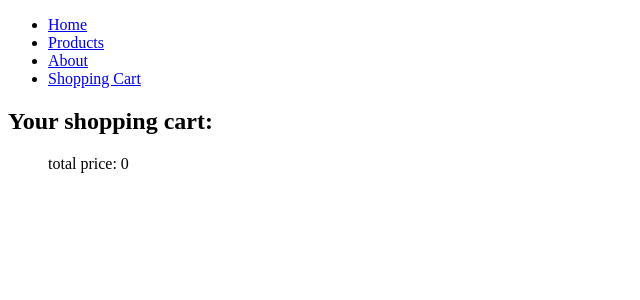
After one commit to spryima/online_shop, a Django app: page /shopping-cart/ in a window 1280 px wide. The commit adds this page. Shown: the top 300 px of the page, without its empty margins (0-640 px from the left). Run offline with Django 4.2, Linux system fonts and the light colour scheme; data that the repository does not hold is empty.

Commit message:
added navbar, about, main pages, shopping cart with total price calculation

```diff
--- /dev/null
+++ b/cart/urls.py
@@ -0,0 +1,9 @@
+from django.urls import path
+
+from cart.views import ShoppingCartListView
+
+urlpatterns = [
+    path("", ShoppingCartListView.as_view(), name="shopping-cart-view"),
+]
+
+app_name = "cart"
--- a/cart/views.py
+++ b/cart/views.py
@@ -1,3 +1,23 @@
-from django.shortcuts import render
+from django.views.generic import ListView
 
-# Create your views here.
+from .models import CartItem
+
+
+class ShoppingCartListView(ListView):
+    model = CartItem
+    template_name = "cart/shopping_cart.html"
+
+    def get_context_data(self, *, object_list=None, **kwargs):
+        context = super().get_context_data(**kwargs)
+
+        shopping_list = CartItem.objects.all()
+        total_price = 0
+
+        for item in shopping_list:
+            item.total_price = item.quantity * item.product.price
+            total_price += item.total_price
+
+        context["shopping_list"] = shopping_list
+        context["total_price"] = total_price
+
+        return context
--- a/home/urls.py
+++ b/home/urls.py
@@ -1,10 +1,10 @@
 from django.urls import path
 
-from home.views import HomePageView
-
+from home.views import HomePageView, AboutPageView
 
 urlpatterns = [
-    path('', HomePageView.as_view(), name='home'),
+    path('', HomePageView.as_view(), name='main'),
+    path('about/', AboutPageView.as_view(), name='about'),
 ]
 
 app_name = "home"
--- a/home/views.py
+++ b/home/views.py
@@ -2,4 +2,8 @@ from django.views.generic import TemplateView
 
 
 class HomePageView(TemplateView):
-    template_name = 'home/index.html'
+    template_name = "home/index.html"
+
+
+class AboutPageView(TemplateView):
+    template_name = "home/about.html"
--- a/online_shop/urls.py
+++ b/online_shop/urls.py
@@ -16,10 +16,11 @@ Including another URLconf
 """
 from django.contrib import admin
 from django.urls import path, include
-from products.views import ProductListView
+
 
 urlpatterns = [
     path("admin/", admin.site.urls),
     path("", include("home.urls", namespace="home")),
     path("products/", include("products.urls", namespace="products")),
+    path("shopping-cart/", include("cart.urls", namespace="shopping-cart")),
 ]
--- a/templates/base.html
+++ b/templates/base.html
@@ -6,14 +6,14 @@
     <meta charset="utf-8">
     <meta name="viewport" content="width=device-width, initial-scale=1">
   </head>
+
   <body>
+
     <header>
-
+      {% block navbar %}
+        {% include "includes/navbar.html" %}
+      {% endblock %}
     </header>
-
-    <nav>
-
-    </nav>
 
     <main>
       {% block content %}
@@ -26,5 +26,3 @@
     </footer>
   </body>
 </html>
-
-</html>
--- /dev/null
+++ b/templates/cart/shopping_cart.html
@@ -0,0 +1,11 @@
+{% extends "base.html" %}
+{% block content %}
+    <h2>Your shopping cart:</h2>
+
+    <ul>
+        {% for item in shopping_list %}
+            <li>{{ item.product.name }} - {{ item.product.price }} - {{ item.quantity }} = {{ item.total_price }}</li>
+        {% endfor %}
+        <p>total price: {{ total_price }}</p>
+    </ul>
+{% endblock %}
--- /dev/null
+++ b/templates/home/about.html
@@ -0,0 +1,6 @@
+{% extends "base.html" %}
+
+{% block content %}
+
+  This page is about company
+{% endblock %}
--- /dev/null
+++ b/templates/includes/navbar.html
@@ -0,0 +1,8 @@
+<nav>
+  <ul>
+    <li><a href="{% url 'home:main' %}">Home</a></li>
+    <li><a href="{% url 'products:product-list' %}">Products</a></li>
+    <li><a href="{% url 'home:about' %}">About</a></li>
+    <li><a href="{% url 'shopping-cart:shopping-cart-view' %}">Shopping Cart</a></li>
+  </ul>
+</nav>
```
Lines whose indentation alone changed are shown as unchanged.
